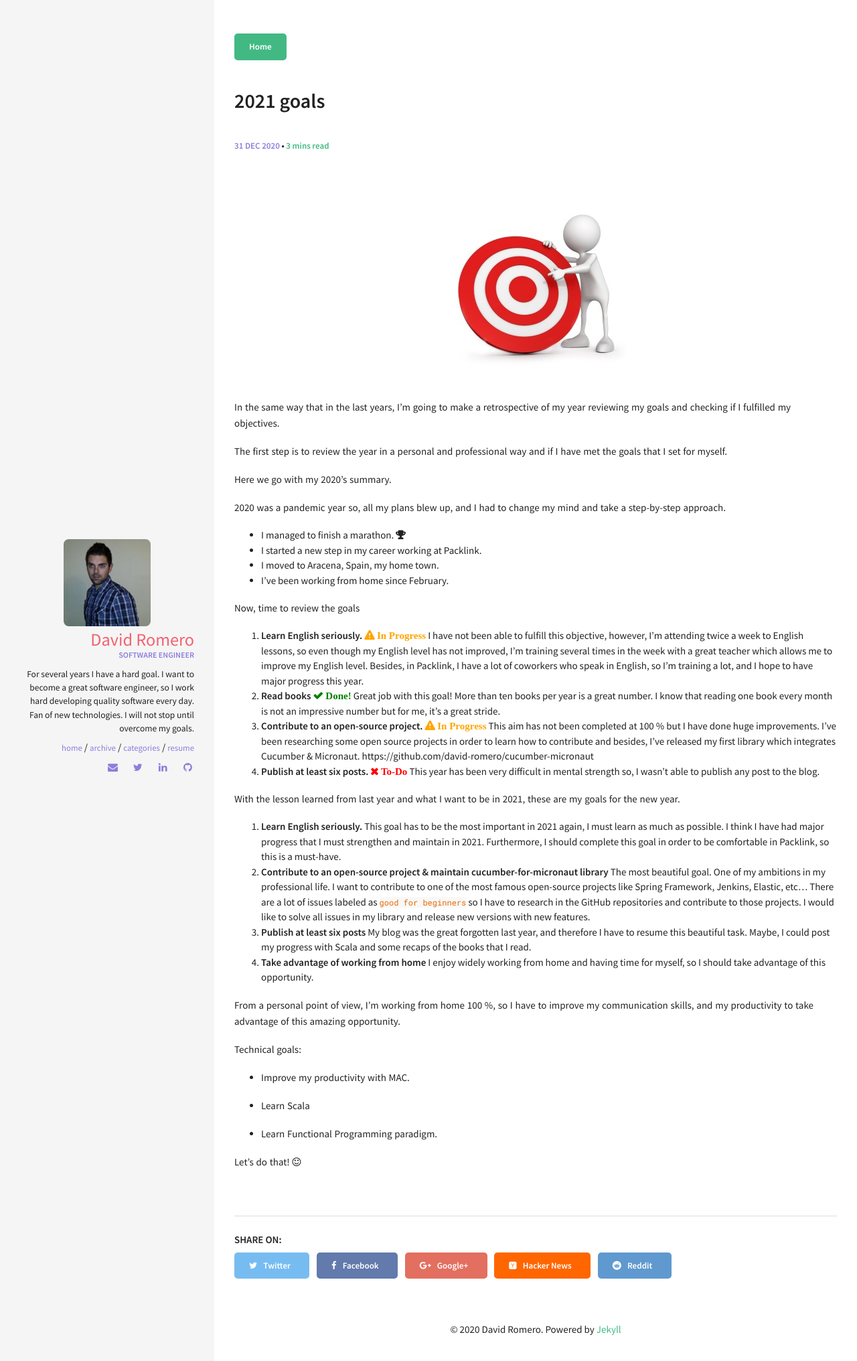
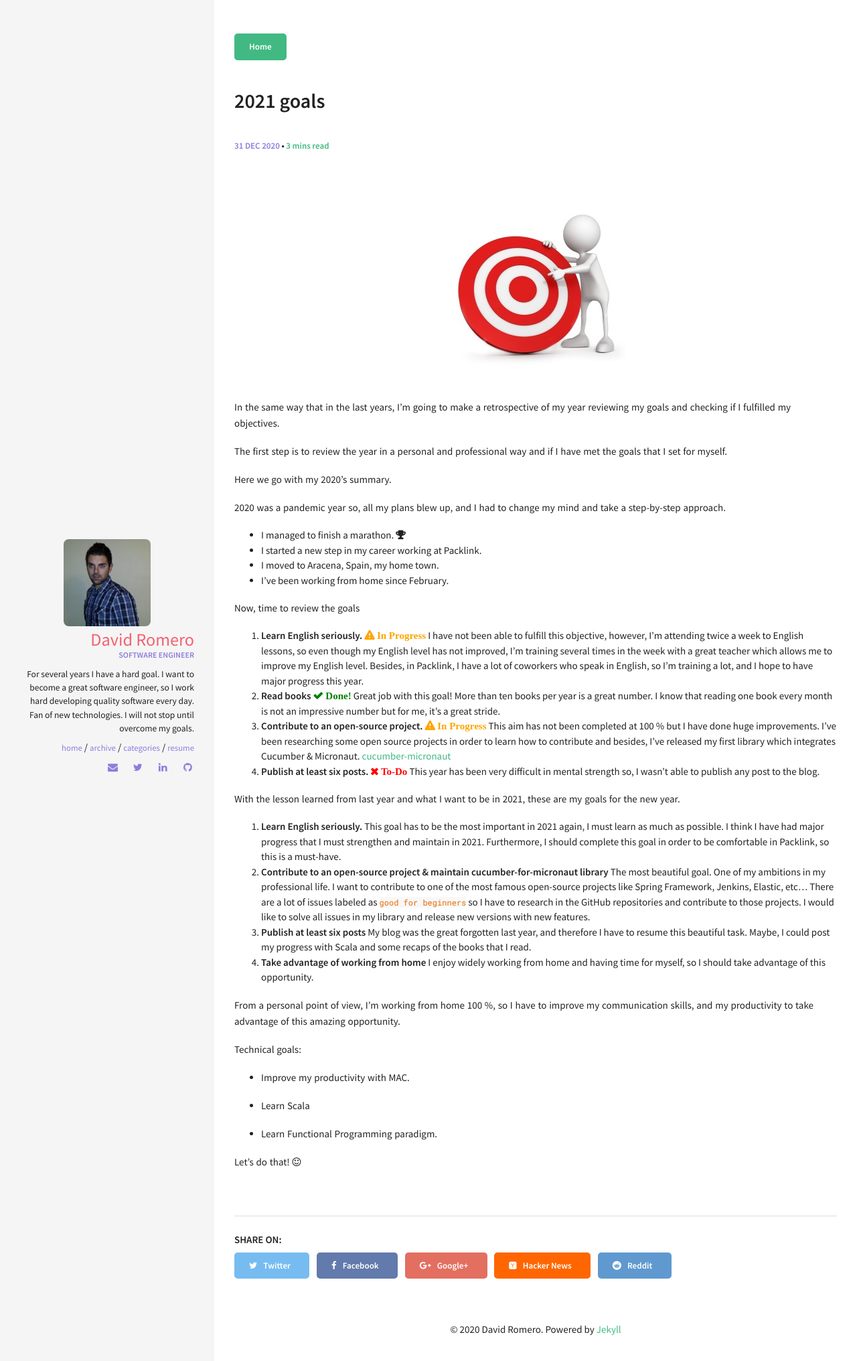
Before and after one commit to david-romero/david-romero.github.io, a Jekyll site: the page built from _posts/2020-12-31-2021-goals.md, in a window 1280 px wide. Shown: the top 2032 px of the page at 67% size. Built offline with Jekyll 4.4.1, drawn with Linux system fonts in a browser that asks for light colours; some of the changed lines change nothing that is shown.

Commit message:
Fixed typos

```diff
--- a/_posts/2020-12-31-2021-goals.md
+++ b/_posts/2020-12-31-2021-goals.md
@@ -25,7 +25,7 @@ Now, time to review the goals
 
 1. **Learn English seriously.** <i class="fa fa-warning" aria-hidden="true" title="In Progress" style="color: orange;font-weight: bold;">&nbsp;In Progress</i> I have not been able to fulfill this objective, however, I'm attending twice a week to English lessons, so even though my English level has not improved, I'm training several times in the week with a great teacher which allows me to improve my English level. Besides, in Packlink, I have a lot of coworkers who speak in English, so I'm training a lot, and I hope to have major progress this year.
 2. **Read books** <i class="fa fa-check" aria-hidden="true" title="Done" style="color: green;font-weight: bold;">&nbsp;Done!</i> Great job with this goal! More than ten books per year is a great number. I know that reading one book every month is not an impressive number but for me, it's a great stride.
-3. **Contribute to an open-source project.** <i class="fa fa-warning" aria-hidden="true" title="In Progress" style="color: orange;font-weight: bold;">&nbsp;In Progress</i>  This aim has not been completed at 100 % but I have done huge improvements. I've been researching some open source projects in order to learn how to contribute and besides, I've released my first library which integrates Cucumber & Micronaut. https://github.com/david-romero/cucumber-micronaut
+3. **Contribute to an open-source project.** <i class="fa fa-warning" aria-hidden="true" title="In Progress" style="color: orange;font-weight: bold;">&nbsp;In Progress</i>  This aim has not been completed at 100 % but I have done huge improvements. I've been researching some open source projects in order to learn how to contribute and besides, I've released my first library which integrates Cucumber & Micronaut. [cucumber-micronaut](https://github.com/david-romero/cucumber-micronaut)
 4. **Publish at least six posts.** <i class="fa fa-times" aria-hidden="true" title="Failure" style="color: red;font-weight: bold;">&nbsp;To-Do</i> This year has been very difficult in mental strength so, I wasn't able to publish any post to the blog.
 
 With the lesson learned from last year and what I want to be in 2021, these are my goals for the new year.
```
